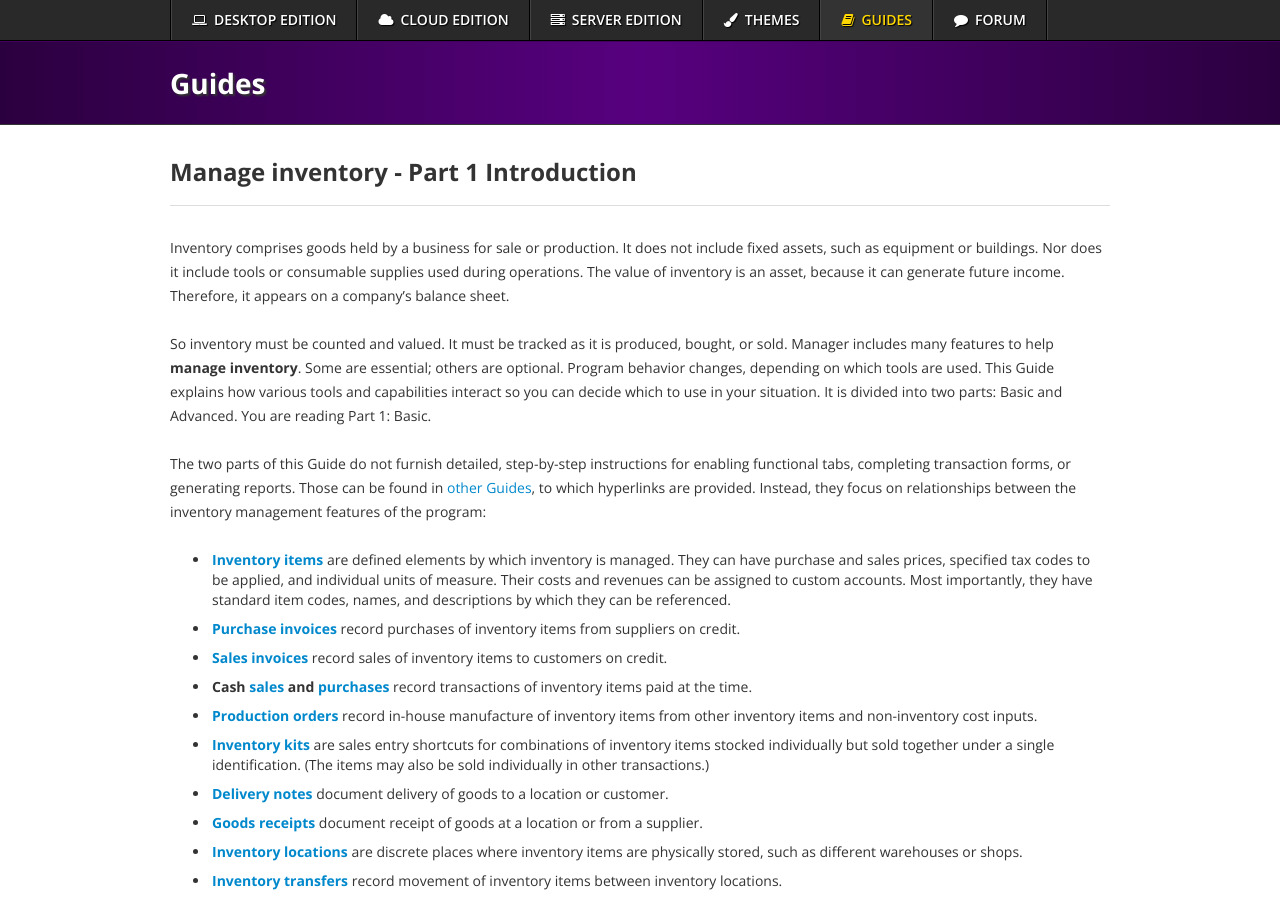
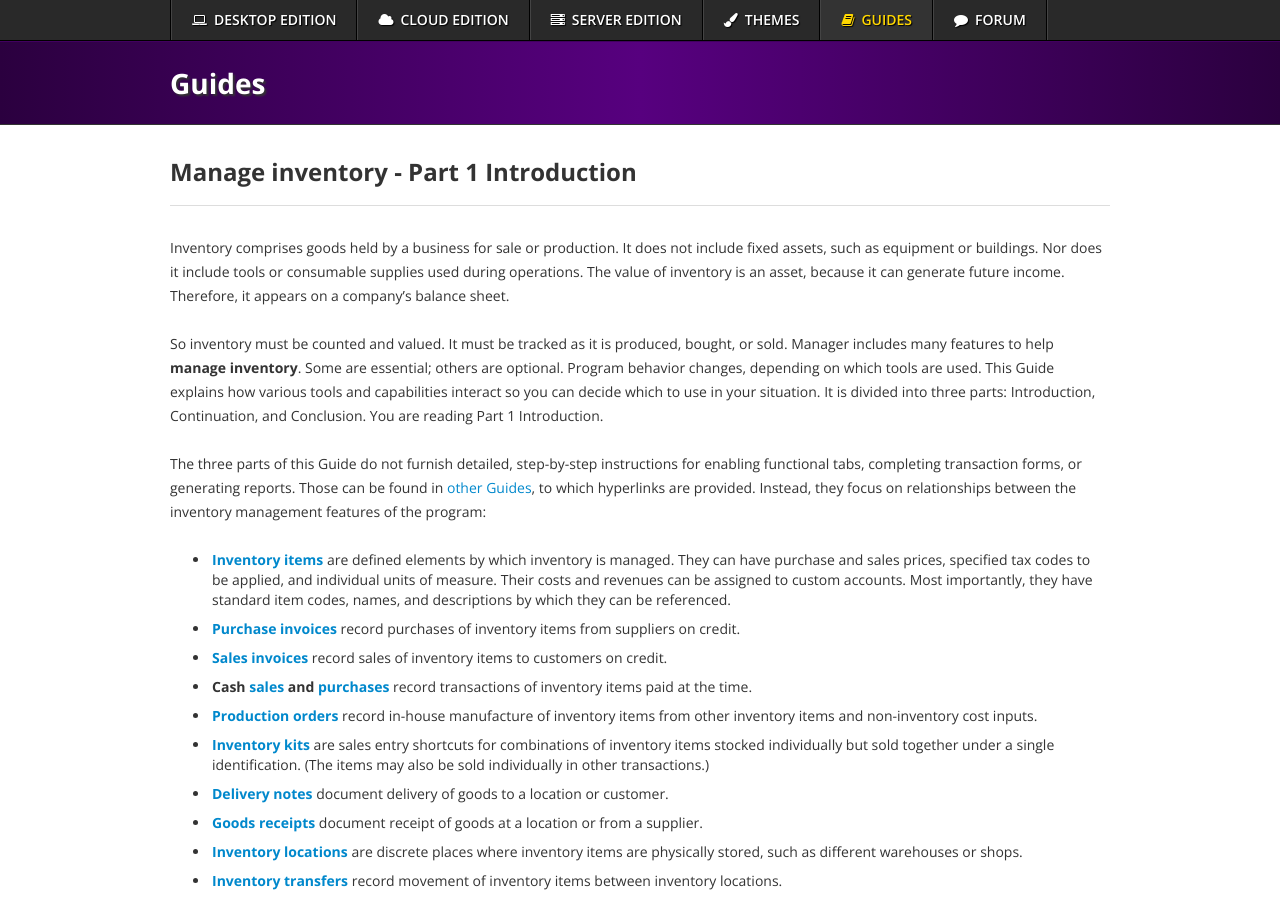
Before and after one commit to 3etechinns/www.manager.io, a Jekyll site: the page built from _guides/11111.html, in a window 1280 px wide and 900 px high. Built offline with Jekyll 4.4.1, drawn with Linux system fonts in a browser that asks for light colours; nearby versions of some CDN libraries; comment, search, counter and statistics services are not loaded.

Commit message:
Updating existing guide

```diff
--- a/_guides/11111.html
+++ b/_guides/11111.html
@@ -5,8 +5,8 @@ tags: reports payment-form production-orders inventory-items receipt-form purcha
 ---
 {% raw %}
 <p>Inventory comprises goods held by a business for sale or production. It does not include fixed assets, such as equipment or buildings. Nor does it include tools or consumable supplies used during operations. The value of inventory is an asset, because it can generate future income. Therefore, it appears on a company’s balance sheet.</p>
-<p>So inventory must be counted and valued. It must be tracked as it is produced, bought, or sold. Manager includes many features to help <strong>manage inventory</strong>. Some are essential; others are optional. Program behavior changes, depending on which tools are used. This Guide explains how various tools and capabilities interact so you can decide which to use in your situation. It is divided into two parts: Basic and Advanced. You are reading Part 1: Basic.</p>
-<p>The two parts of this Guide do not furnish detailed, step-by-step instructions for enabling functional tabs, completing transaction forms, or generating reports. Those can be found in <a href="https://www.manager.io/guides/">other Guides</a>, to which hyperlinks are provided. Instead, they focus on relationships between the inventory management features of the program:</p>
+<p>So inventory must be counted and valued. It must be tracked as it is produced, bought, or sold. Manager includes many features to help <strong>manage inventory</strong>. Some are essential; others are optional. Program behavior changes, depending on which tools are used. This Guide explains how various tools and capabilities interact so you can decide which to use in your situation. It is divided into three parts: Introduction, Continuation, and Conclusion. You are reading Part 1 Introduction.</p>
+<p>The three parts of this Guide do not furnish detailed, step-by-step instructions for enabling functional tabs, completing transaction forms, or generating reports. Those can be found in <a href="https://www.manager.io/guides/">other Guides</a>, to which hyperlinks are provided. Instead, they focus on relationships between the inventory management features of the program:</p>
 <ul>
 <li>
 <strong><a href="/guides/7551">Inventory items</a></strong> are defined elements by which inventory is managed. They can have purchase and sales prices, specified tax codes to be applied, and individual units of measure. Their costs and revenues can be assigned to custom accounts. Most importantly, they have standard item codes, names, and descriptions by which they can be referenced.</li>
@@ -40,9 +40,9 @@ Purchase orders and sales orders are not included in this discussion because the
 <table style="background-color: #F6FFF2; border-radius: 10px; margin-bottom: 20px"><tr><td style="font-size: 48px; opacity: 0.25; padding: 20px; padding-top: 0px; padding-right: 0px; vertical-align: top"><i class="fa fa-hand-o-right"></i></td><td style="padding: 20px">
 <p><strong>Example</strong><br>
 Both parts of this Guide illustrate various aspects of inventory management using an example company, Brilliant Industries. Brilliant Industries sells electric lamps and lamp parts at wholesale. It is not required to collect or pay any taxes on sales or purchases in its jurisdiction. Brilliant has 6 different items in inventory and assigns 3-digit item codes:<br>
-<br><img src="https://cdn-business2.discourse.org/uploads/manager1/original/2X/7/7db366d4095ce4779fde5024657e1140ddf87ef1.png"><br>
+<br><img src="https://forum.manager.io/uploads/manager1/original/2X/7/7db366d4095ce4779fde5024657e1140ddf87ef1.png" alt="Inventory Item List" width="690" height="284"><br>
 <br>Brilliant currently has two customers and two suppliers:<br>
-<br><img src="https://cdn-business2.discourse.org/uploads/manager1/original/2X/d/d2933112f671dcf61a6dc5bd0056172b6a0373a6.png" alt="Customers" width="220" height="157"> and <img src="https://cdn-business2.discourse.org/uploads/manager1/original/2X/0/0d48915b13bfb889f5a792ca4a6361e86f0fe875.png" alt="Suppliers" width="208" height="157"><br>
+<br><img src="https://forum.manager.io/uploads/manager1/original/2X/d/d2933112f671dcf61a6dc5bd0056172b6a0373a6.png" alt="Customers" width="220" height="157"> and <img src="https://forum.manager.io/uploads/manager1/original/2X/0/0d48915b13bfb889f5a792ca4a6361e86f0fe875.png" alt="Suppliers" width="208" height="157"><br>
 <br>So far, Brilliant Industries has enabled just three tabs related to inventory management (<kbd>Reports</kbd> is always enabled for all businesses):<br></p>
 <ul>
 <li><kbd>Customers</kbd></li>
@@ -58,19 +58,19 @@ Both parts of this Guide illustrate various aspects of inventory management usin
 <p><strong>Example</strong><br>
 Brilliant Industries buys an initial stock of inventory via a combination of purchase invoice and cash payment. ACME Distributing presents its sales invoice upon delivery of the merchandise. So as soon as Brilliant enters the corresponding purchase invoice, the items are considered to be in stock. Edison Electrical Supply sells only over the counter. So Brilliant’s owner leaves Edison’s warehouse with purchased items in hand, having written a cheque on the spot.<br>
 <br>Brilliant enables the <kbd>Purchase Invoices</kbd> tab. The <kbd>Cash Accounts</kbd> tab was enabled when the company’s bank account was established. The two transactions are entered as below:<br>
-<br><img src="https://cdn-business2.discourse.org/uploads/manager1/original/2X/f/f5f03fc4d3fa8325518f47d4d0f92175ca0ec8a1.png"><br>
-<br><img src="https://cdn-business2.discourse.org/uploads/manager1/original/2X/0/07e7f81eb490f87936d8bc6bcd25a2be81e7545e.png"><br>
+<br><img src="https://forum.manager.io/uploads/manager1/original/2X/f/f5f03fc4d3fa8325518f47d4d0f92175ca0ec8a1.png" alt="Purchase Invoice" width="690" height="357"><br>
+<br><img src="https://forum.manager.io/uploads/manager1/original/2X/0/07e7f81eb490f87936d8bc6bcd25a2be81e7545e.png" alt="Payment" width="690" height="405"><br>
 <br>Since all transactions were complete when they were entered, there is no need for Brilliant Industries to enable the <kbd>Goods Receipts</kbd> tab. The <kbd>Inventory Items</kbd> list shows the results of the two purchases:<br>
-<br><img src="https://cdn-business2.discourse.org/uploads/manager1/original/2X/3/3594aa9cc20aeb974a8b7c04727fbf40f93bda4f.png"></p>
+<br><img src="https://forum.manager.io/uploads/manager1/original/2X/3/3594aa9cc20aeb974a8b7c04727fbf40f93bda4f.png" alt="Inital Purchase item list" width="690" height="231"></p>
 </td></tr></table>
 <h3>Producing inventory</h3>
 <p>When inventory items are produced in-house, production orders record consumption of resources and output of new finished goods.</p>
 <table style="background-color: #F6FFF2; border-radius: 10px; margin-bottom: 20px"><tr><td style="font-size: 48px; opacity: 0.25; padding: 20px; padding-top: 0px; padding-right: 0px; vertical-align: top"><i class="fa fa-hand-o-right"></i></td><td style="padding: 20px">
 <p><strong>Example</strong><br>
 Brilliant Industries can buy finished table lamps from ACME Distributing. But it can also produce them from parts purchased from various suppliers. It decides to manufacture a batch of 3 table lamps. So it enables the <kbd>Production Orders</kbd> tab and enters the following production order:<br>
-<br><img src="https://cdn-business2.discourse.org/uploads/manager1/original/2X/a/abb748360fd758c6949a4af214551bdfa0745e5a.png"><br>
+<br><img src="https://forum.manager.io/uploads/manager1/original/2X/a/abb748360fd758c6949a4af214551bdfa0745e5a.png" alt="Production Order" width="403" height="500"><br>
 <br>The inventory listing shows the increase in finished table lamps, as well as reductions in the three items that went into production. Also notice that average cost of table lamps has declined because of the production order. The cost of input items for a lamp (87.00 + 24.35 + 3.25 = 114.60) plus labor (75.00 / 3 = 25.00) is less (139.60) than the purchase cost of a finished lamp (195.00). In other words, Brilliant Industries can assemble table lamps itself for less than it can buy them, potentially allowing more profit:<br>
-<br><img src="https://cdn-business2.discourse.org/uploads/manager1/original/2X/b/b9e5f6066c9baf79f66024cfad43e4d97bd78669.png"><br>
+<br><img src="https://forum.manager.io/uploads/manager1/original/2X/b/b9e5f6066c9baf79f66024cfad43e4d97bd78669.png" alt="Post Production Order Inventory" width="690" height="231"><br>
 <br>Also note that total value of inventory has risen because of the 75.00 labor cost to manufacture 3 lamps. The company now has more invested in its inventory. But it can also sell that same inventory for much more because of the value added through manufacturing operations.</p>
 </td></tr></table>
 <h3>Selling inventory</h3>
@@ -78,9 +78,9 @@ Brilliant Industries can buy finished table lamps from ACME Distributing. But it
 <table style="background-color: #F6FFF2; border-radius: 10px; margin-bottom: 20px"><tr><td style="font-size: 48px; opacity: 0.25; padding: 20px; padding-top: 0px; padding-right: 0px; vertical-align: top"><i class="fa fa-hand-o-right"></i></td><td style="padding: 20px">
 <p><strong>Example</strong><br>
 Brilliant Industries sells products to Bob’s Hardware. It enables the <kbd>Sales Invoices</kbd> tab and records the sale on the following sales invoice:<br>
-<br><img src="https://cdn-business2.discourse.org/uploads/manager1/original/2X/f/fa3cd7e2faced0117c2aae2e988bf3da9e68f664.png"><br>
+<br><img src="https://forum.manager.io/uploads/manager1/original/2X/f/fa3cd7e2faced0117c2aae2e988bf3da9e68f664.png" alt="Sales Invoice" width="690" height="412"><br>
 <br>It also sells 1 case of LED bulbs to Lumen Lighting for cash, and enters that transaction as a receipt. Quantities on hand have decreased for table lamps, 60 Watt bulbs, and LED bulbs:<br>
-<br><img src="https://cdn-business2.discourse.org/uploads/manager1/original/2X/d/d3e94b41cf2c42ee203efcb6b2e51389ca9f82a9.png"><br>
+<br><img src="https://forum.manager.io/uploads/manager1/original/2X/d/d3e94b41cf2c42ee203efcb6b2e51389ca9f82a9.png" alt="Post Sales Inventory List" width="690" height="235"><br>
 <br>Because the goods were delivered immediately and either accompanied by a sales invoice or a cash receipt, Brilliant Industries did not use the <kbd>Delivery Notes</kbd> tab. Manager treated all inventory movements as having happened immediately.</p>
 </td></tr></table>
 <h3>Understanding backorders</h3>
@@ -88,7 +88,7 @@ Brilliant Industries sells products to Bob’s Hardware. It enables the <kbd>Sal
 <table style="background-color: #F6FFF2; border-radius: 10px; margin-bottom: 20px"><tr><td style="font-size: 48px; opacity: 0.25; padding: 20px; padding-top: 0px; padding-right: 0px; vertical-align: top"><i class="fa fa-hand-o-right"></i></td><td style="padding: 20px">
 <p><strong>Example</strong><br>
 If Brilliant Industries had sold 3 cases of LEDs to Lumen Lighting in the previous example, a backorder situation would exist, because only 2 had been purchased and were on hand. The inventory list would show a quantity on hand of -1:<br>
-<br><img src="https://cdn-business2.discourse.org/uploads/manager1/original/2X/f/f1958a8670605a7ec2bb1b6c6170d47f7c4175f1.png"></p>
+<br><img src="https://forum.manager.io/uploads/manager1/original/2X/f/f1958a8670605a7ec2bb1b6c6170d47f7c4175f1.png" alt="Backorder" width="690" height="48"></p>
 </td></tr></table>
 <h3>Inventory reports</h3>
 <p>Four reports became available when the <kbd>Inventory Items</kbd> tab was enabled:</p>
@@ -99,7 +99,7 @@ If Brilliant Industries had sold 3 cases of LEDs to Lumen Lighting in the previo
 <table style="background-color: #F6FFF2; border-radius: 10px; margin-bottom: 20px"><tr><td style="font-size: 48px; opacity: 0.25; padding: 20px; padding-top: 0px; padding-right: 0px; vertical-align: top"><i class="fa fa-hand-o-right"></i></td><td style="padding: 20px">
 <p><strong>Example</strong><br>
 Brilliant Industries began the year with no inventory, made initial purchases, produced some lamps, and made sales. Its Inventory Value Movement report is shown below. Notice that only the 2 cases of LEDs actually delivered are included; the backordered merchandise will not appear until more are purchased and delivered:<br>
-<br><img src="https://cdn-business2.discourse.org/uploads/manager1/original/2X/d/d4856a422cb72fb35c4c639c0d4b769291802e66.png"></p>
+<br><img src="https://forum.manager.io/uploads/manager1/original/2X/d/d4856a422cb72fb35c4c639c0d4b769291802e66.png" alt="Inventory Value Mvmt" width="690" height="353"></p>
 </td></tr></table>
 <ul>
 <li>
@@ -108,7 +108,7 @@ Brilliant Industries began the year with no inventory, made initial purchases, p
 <table style="background-color: #F6FFF2; border-radius: 10px; margin-bottom: 20px"><tr><td style="font-size: 48px; opacity: 0.25; padding: 20px; padding-top: 0px; padding-right: 0px; vertical-align: top"><i class="fa fa-hand-o-right"></i></td><td style="padding: 20px">
 <p><strong>Example</strong><br>
 Brilliant Industries’ matching Inventory Quantity Movement report is below. Note the backordered LED near the bottom of the list:<br>
-<br><img src="https://cdn-business2.discourse.org/uploads/manager1/original/2X/6/69cc61379878e9c496c87f05a3f7056e92d1f671.png"></p>
+<br><img src="https://forum.manager.io/uploads/manager1/original/2X/6/69cc61379878e9c496c87f05a3f7056e92d1f671.png" alt="Inventory Qty Movement" width="690" height="354"></p>
 </td></tr></table>
 <ul>
 <li>
@@ -117,7 +117,7 @@ Brilliant Industries’ matching Inventory Quantity Movement report is below. No
 <table style="background-color: #F6FFF2; border-radius: 10px; margin-bottom: 20px"><tr><td style="font-size: 48px; opacity: 0.25; padding: 20px; padding-top: 0px; padding-right: 0px; vertical-align: top"><i class="fa fa-hand-o-right"></i></td><td style="padding: 20px">
 <p><strong>Example</strong><br>
 Brilliant Industries sold only 3 different items during the reporting period, so only those show on the Inventory Profit Margin report:<br>
-<br><img src="https://cdn-business2.discourse.org/uploads/manager1/original/2X/4/460bc71bc38523809ed607bba239e9c81473ea05.png"></p>
+<br><img src="https://forum.manager.io/uploads/manager1/original/2X/4/460bc71bc38523809ed607bba239e9c81473ea05.png" alt="Profit Margin" width="690" height="294"></p>
 </td></tr></table>
 <ul>
 <li>
@@ -126,7 +126,7 @@ Brilliant Industries sold only 3 different items during the reporting period, so
 <table style="background-color: #F6FFF2; border-radius: 10px; margin-bottom: 20px"><tr><td style="font-size: 48px; opacity: 0.25; padding: 20px; padding-top: 0px; padding-right: 0px; vertical-align: top"><i class="fa fa-hand-o-right"></i></td><td style="padding: 20px">
 <p><strong>Example</strong><br>
 Brilliant Industries’ current price list is show below:<br>
-<br><img src="https://cdn-business2.discourse.org/uploads/manager1/original/2X/e/ee9975b5bc6d6ea4246c3c46a742b3be4b1eb97a.png"></p>
+<br><img src="https://forum.manager.io/uploads/manager1/original/2X/e/ee9975b5bc6d6ea4246c3c46a742b3be4b1eb97a.png" alt="Price List" width="690" height="276"></p>
 </td></tr></table>
 <table style="background-color: #ffffdb; border-radius: 10px; margin-bottom: 20px"><tr><td style="font-size: 48px; opacity: 0.25; padding: 20px; padding-top: 15px; padding-right: 0px; vertical-align: top"><i class="fa fa-warning"></i></td><td style="padding: 20px">
 <p><strong>Caution</strong><br>
```
